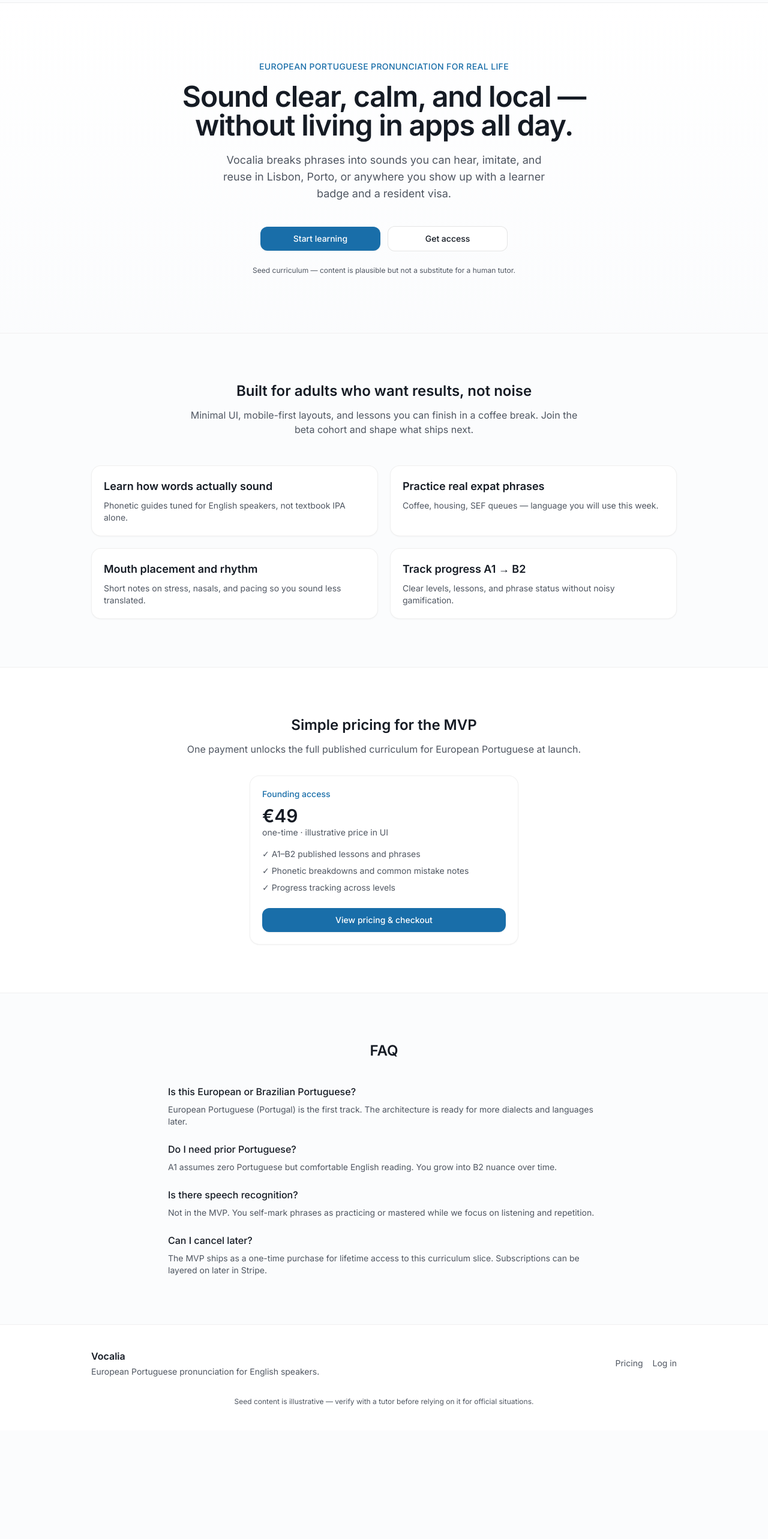
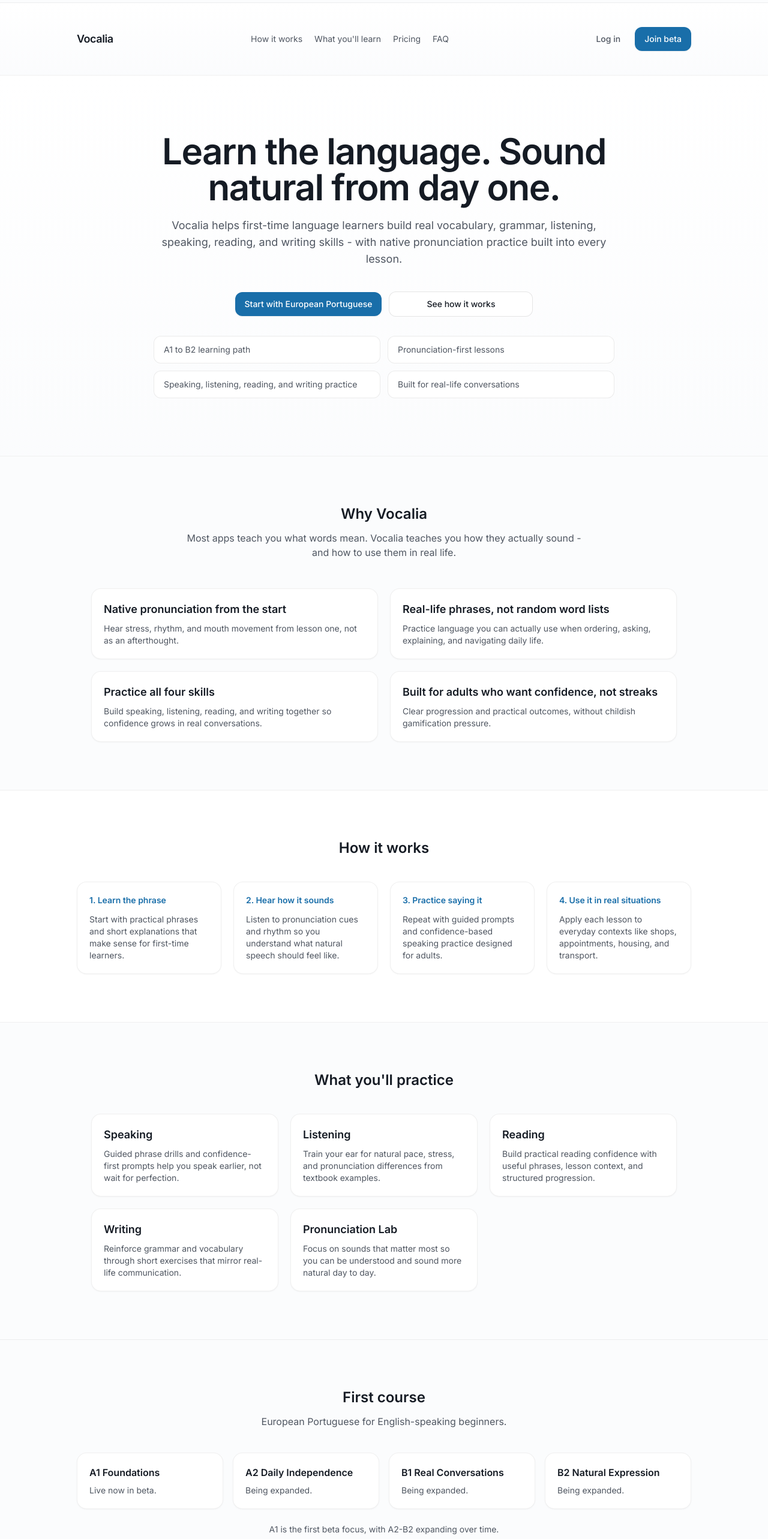
Before and after one commit to onehaleo/Vocalia, a Next.js app: page / in a window 1280 px wide. Shown: the part 60-2626 px from the top of the page at 60% size. Before the commit the page ends 2445 px from the top, so only its background shows below. Built offline with nearby package versions, Linux system fonts and the light colour scheme; no server answers.

Commit message:
Add marketing homepage for root domain

```diff
--- a/app/page.tsx
+++ b/app/page.tsx
@@ -1,116 +1,278 @@
 import { SiteFooter } from "@/components/marketing/site-footer";
 import { LinkButton } from "@/components/ui/button";
 import { Card } from "@/components/ui/card";
+import { betaUrl } from "@/lib/site";
 
-const benefits = [
+const whyCards = [
   {
-    title: "Learn how words actually sound",
-    body: "Phonetic guides tuned for English speakers, not textbook IPA alone.",
+    title: "Native pronunciation from the start",
+    body: "Hear stress, rhythm, and mouth movement from lesson one, not as an afterthought.",
   },
   {
-    title: "Practice real expat phrases",
-    body: "Coffee, housing, SEF queues — language you will use this week.",
+    title: "Real-life phrases, not random word lists",
+    body: "Practice language you can actually use when ordering, asking, explaining, and navigating daily life.",
   },
   {
-    title: "Mouth placement and rhythm",
-    body: "Short notes on stress, nasals, and pacing so you sound less translated.",
+    title: "Practice all four skills",
+    body: "Build speaking, listening, reading, and writing together so confidence grows in real conversations.",
   },
   {
-    title: "Track progress A1 → B2",
-    body: "Clear levels, lessons, and phrase status without noisy gamification.",
+    title: "Built for adults who want confidence, not streaks",
+    body: "Clear progression and practical outcomes, without childish gamification pressure.",
   },
+];
+
+const howSteps = [
+  {
+    step: "1. Learn the phrase",
+    body: "Start with practical phrases and short explanations that make sense for first-time learners.",
+  },
+  {
+    step: "2. Hear how it sounds",
+    body: "Listen to pronunciation cues and rhythm so you understand what natural speech should feel like.",
+  },
+  {
+    step: "3. Practice saying it",
+    body: "Repeat with guided prompts and confidence-based speaking practice designed for adults.",
+  },
+  {
+    step: "4. Use it in real situations",
+    body: "Apply each lesson to everyday contexts like shops, appointments, housing, and transport.",
+  },
+];
+
+const skills = [
+  {
+    title: "Speaking",
+    body: "Guided phrase drills and confidence-first prompts help you speak earlier, not wait for perfection.",
+  },
+  {
+    title: "Listening",
+    body: "Train your ear for natural pace, stress, and pronunciation differences from textbook examples.",
+  },
+  {
+    title: "Reading",
+    body: "Build practical reading confidence with useful phrases, lesson context, and structured progression.",
+  },
+  {
+    title: "Writing",
+    body: "Reinforce grammar and vocabulary through short exercises that mirror real-life communication.",
+  },
+  {
+    title: "Pronunciation Lab",
+    body: "Focus on sounds that matter most so you can be understood and sound more natural day to day.",
+  },
+];
+
+const scenarios = [
+  "Ordering coffee",
+  "Introducing yourself",
+  "Asking for directions",
+  "Handling appointments",
+  "Explaining a problem",
+  "Talking to a landlord",
+  "Visiting a pharmacy or vet",
+  "Navigating daily life abroad",
 ];
 
 const faqs = [
   {
-    q: "Is this European or Brazilian Portuguese?",
-    a: "European Portuguese (Portugal) is the first track. The architecture is ready for more dialects and languages later.",
+    q: "Is Vocalia only for travelers?",
+    a: "No. Vocalia is built for first-time language learners, travelers, and future expats who want practical language ability and natural pronunciation.",
   },
   {
-    q: "Do I need prior Portuguese?",
-    a: "A1 assumes zero Portuguese but comfortable English reading. You grow into B2 nuance over time.",
+    q: "What language is available first?",
+    a: "European Portuguese is the first course.",
   },
   {
-    q: "Is there speech recognition?",
-    a: "Not in the MVP. You self-mark phrases as practicing or mastered while we focus on listening and repetition.",
+    q: "Is this Brazilian Portuguese?",
+    a: "No. The first course focuses on European Portuguese.",
   },
   {
-    q: "Can I cancel later?",
-    a: "The MVP ships as a one-time purchase for lifetime access to this curriculum slice. Subscriptions can be layered on later in Stripe.",
+    q: "Is this a full language course or a phrasebook?",
+    a: "Vocalia is designed as a full beginner-first learning path with pronunciation integrated throughout, not just a phrasebook.",
+  },
+  {
+    q: "Does it use speech recognition?",
+    a: "The beta currently focuses on guided pronunciation, phrase practice, and self-rated speaking confidence. Recording and AI feedback can be added later.",
+  },
+  {
+    q: "What does beta mean?",
+    a: "The product is live and usable, but the course is still expanding. Beta members get early access and help shape what comes next.",
   },
 ];
 
 export default function HomePage() {
+  const betaPricing = betaUrl("/pricing");
+  const betaLogin = betaUrl("/login");
+
   return (
     <>
       <main>
+        <section className="border-b border-black/[0.06] bg-gradient-to-b from-white to-[var(--color-surface)] px-4 py-8 sm:px-6 sm:py-10">
+          <div className="mx-auto flex max-w-5xl flex-col gap-6">
+            <nav className="flex flex-wrap items-center justify-between gap-4">
+              <p className="text-lg font-semibold tracking-tight text-[var(--color-ink)]">Vocalia</p>
+              <div className="flex flex-wrap items-center gap-x-5 gap-y-2 text-sm text-[var(--color-ink-muted)]">
+                <a href="#how-it-works" className="hover:text-[var(--color-ink)]">
+                  How it works
+                </a>
+                <a href="#what-youll-learn" className="hover:text-[var(--color-ink)]">
+                  What you&apos;ll learn
+                </a>
+                <a href="#pricing" className="hover:text-[var(--color-ink)]">
+                  Pricing
+                </a>
+                <a href="#faq" className="hover:text-[var(--color-ink)]">
+                  FAQ
+                </a>
+              </div>
+              <div className="flex items-center gap-2">
+                <LinkButton href={betaLogin} variant="ghost" className="px-3 py-2">
+                  Log in
+                </LinkButton>
+                <LinkButton href={betaPricing} variant="primary" className="px-4 py-2">
+                  Join beta
+                </LinkButton>
+              </div>
+            </nav>
+          </div>
+        </section>
+
         <section className="border-b border-black/[0.06] bg-gradient-to-b from-white to-[var(--color-surface)] px-4 py-16 sm:px-6 sm:py-24">
-          <div className="mx-auto max-w-3xl text-center">
-            <p className="text-sm font-medium uppercase tracking-wide text-[var(--color-accent)]">
-              European Portuguese pronunciation for real life
-            </p>
-            <h1 className="mt-4 text-4xl font-semibold tracking-tight text-[var(--color-ink)] sm:text-5xl">
-              Sound clear, calm, and local — without living in apps all day.
+          <div className="mx-auto max-w-4xl text-center">
+            <h1 className="text-4xl font-semibold tracking-tight text-[var(--color-ink)] sm:text-6xl">
+              Learn the language. Sound natural from day one.
             </h1>
-            <p className="mx-auto mt-5 max-w-xl text-lg text-[var(--color-ink-muted)]">
-              Vocalia breaks phrases into sounds you can hear, imitate, and reuse in Lisbon, Porto, or anywhere you show up with a learner badge and a resident visa.
+            <p className="mx-auto mt-5 max-w-3xl text-lg text-[var(--color-ink-muted)]">
+              Vocalia helps first-time language learners build real vocabulary, grammar, listening, speaking,
+              reading, and writing skills - with native pronunciation practice built into every lesson.
             </p>
             <div className="mt-10 flex flex-col items-center justify-center gap-3 sm:flex-row">
-              <LinkButton href="/signup" variant="primary" className="w-full min-w-[200px] sm:w-auto">
-                Start learning
+              <LinkButton href={betaPricing} variant="primary" className="w-full min-w-[240px] sm:w-auto">
+                Start with European Portuguese
               </LinkButton>
-              <LinkButton href="/pricing" variant="secondary" className="w-full min-w-[200px] sm:w-auto">
-                Get access
+              <LinkButton href="#how-it-works" variant="secondary" className="w-full min-w-[240px] sm:w-auto">
+                See how it works
               </LinkButton>
             </div>
-            <p className="mt-6 text-xs text-[var(--color-ink-muted)]">
-              Seed curriculum — content is plausible but not a substitute for a human tutor.
+            <ul className="mx-auto mt-8 grid max-w-3xl gap-3 text-left text-sm text-[var(--color-ink-muted)] sm:grid-cols-2">
+              <li className="rounded-xl border border-black/[0.08] bg-white/90 px-4 py-3">A1 to B2 learning path</li>
+              <li className="rounded-xl border border-black/[0.08] bg-white/90 px-4 py-3">
+                Pronunciation-first lessons
+              </li>
+              <li className="rounded-xl border border-black/[0.08] bg-white/90 px-4 py-3">
+                Speaking, listening, reading, and writing practice
+              </li>
+              <li className="rounded-xl border border-black/[0.08] bg-white/90 px-4 py-3">
+                Built for real-life conversations
+              </li>
+            </ul>
+          </div>
+        </section>
+
+        <section className="mx-auto max-w-5xl px-4 py-16 sm:px-6 sm:py-20">
+          <h2 className="text-center text-2xl font-semibold text-[var(--color-ink)]">Why Vocalia</h2>
+          <p className="mx-auto mt-3 max-w-2xl text-center text-[var(--color-ink-muted)]">
+            Most apps teach you what words mean. Vocalia teaches you how they actually sound - and how to use
+            them in real life.
+          </p>
+          <div className="mt-12 grid gap-5 sm:grid-cols-2">
+            {whyCards.map((card) => (
+              <Card key={card.title}>
+                <h3 className="text-lg font-semibold text-[var(--color-ink)]">{card.title}</h3>
+                <p className="mt-2 text-sm text-[var(--color-ink-muted)]">{card.body}</p>
+              </Card>
+            ))}
+          </div>
+        </section>
+
+        <section id="how-it-works" className="border-y border-black/[0.06] bg-white px-4 py-16 sm:px-6 sm:py-20">
+          <div className="mx-auto max-w-5xl">
+            <h2 className="text-center text-2xl font-semibold text-[var(--color-ink)]">How it works</h2>
+            <div className="mt-10 grid gap-5 sm:grid-cols-2 lg:grid-cols-4">
+              {howSteps.map((item) => (
+                <Card key={item.step}>
+                  <p className="text-sm font-semibold text-[var(--color-accent)]">{item.step}</p>
+                  <p className="mt-3 text-sm text-[var(--color-ink-muted)]">{item.body}</p>
+                </Card>
+              ))}
+            </div>
+          </div>
+        </section>
+
+        <section id="what-youll-learn" className="mx-auto max-w-5xl px-4 py-16 sm:px-6 sm:py-20">
+          <h2 className="text-center text-2xl font-semibold text-[var(--color-ink)]">What you&apos;ll practice</h2>
+          <div className="mt-10 grid gap-5 sm:grid-cols-2 lg:grid-cols-3">
+            {skills.map((skill) => (
+              <Card key={skill.title}>
+                <h3 className="text-lg font-semibold text-[var(--color-ink)]">{skill.title}</h3>
+                <p className="mt-2 text-sm text-[var(--color-ink-muted)]">{skill.body}</p>
+              </Card>
+            ))}
+          </div>
+        </section>
+
+        <section className="border-y border-black/[0.06] bg-[var(--color-surface)] px-4 py-16 sm:px-6 sm:py-20">
+          <div className="mx-auto max-w-5xl">
+            <h2 className="text-center text-2xl font-semibold text-[var(--color-ink)]">First course</h2>
+            <p className="mx-auto mt-3 max-w-3xl text-center text-[var(--color-ink-muted)]">
+              European Portuguese for English-speaking beginners.
+            </p>
+            <div className="mt-10 grid gap-4 sm:grid-cols-2 lg:grid-cols-4">
+              <Card>
+                <h3 className="text-base font-semibold text-[var(--color-ink)]">A1 Foundations</h3>
+                <p className="mt-2 text-sm text-[var(--color-ink-muted)]">Live now in beta.</p>
+              </Card>
+              <Card>
+                <h3 className="text-base font-semibold text-[var(--color-ink)]">A2 Daily Independence</h3>
+                <p className="mt-2 text-sm text-[var(--color-ink-muted)]">Being expanded.</p>
+              </Card>
+              <Card>
+                <h3 className="text-base font-semibold text-[var(--color-ink)]">B1 Real Conversations</h3>
+                <p className="mt-2 text-sm text-[var(--color-ink-muted)]">Being expanded.</p>
+              </Card>
+              <Card>
+                <h3 className="text-base font-semibold text-[var(--color-ink)]">B2 Natural Expression</h3>
+                <p className="mt-2 text-sm text-[var(--color-ink-muted)]">Being expanded.</p>
+              </Card>
+            </div>
+            <p className="mt-6 text-center text-sm text-[var(--color-ink-muted)]">
+              A1 is the first beta focus, with A2-B2 expanding over time.
             </p>
           </div>
         </section>
 
         <section className="mx-auto max-w-5xl px-4 py-16 sm:px-6 sm:py-20">
-          <h2 className="text-center text-2xl font-semibold text-[var(--color-ink)]">
-            Built for adults who want results, not noise
-          </h2>
-          <p className="mx-auto mt-3 max-w-2xl text-center text-[var(--color-ink-muted)]">
-            Minimal UI, mobile-first layouts, and lessons you can finish in a coffee break. Join the beta cohort and shape what ships next.
-          </p>
-          <div className="mt-12 grid gap-5 sm:grid-cols-2">
-            {benefits.map((b) => (
-              <Card key={b.title}>
-                <h3 className="text-lg font-semibold text-[var(--color-ink)]">{b.title}</h3>
-                <p className="mt-2 text-sm text-[var(--color-ink-muted)]">{b.body}</p>
-              </Card>
+          <h2 className="text-center text-2xl font-semibold text-[var(--color-ink)]">Built for real life</h2>
+          <div className="mt-10 grid gap-3 sm:grid-cols-2 lg:grid-cols-4">
+            {scenarios.map((scenario) => (
+              <div
+                key={scenario}
+                className="rounded-xl border border-black/[0.08] bg-white px-4 py-3 text-sm text-[var(--color-ink-muted)]"
+              >
+                {scenario}
+              </div>
             ))}
           </div>
         </section>
 
-        <section className="border-y border-black/[0.06] bg-white px-4 py-16 sm:px-6 sm:py-20">
+        <section id="pricing" className="border-y border-black/[0.06] bg-white px-4 py-16 sm:px-6 sm:py-20">
           <div className="mx-auto max-w-3xl text-center">
-            <h2 className="text-2xl font-semibold text-[var(--color-ink)]">Simple pricing for the MVP</h2>
+            <h2 className="text-2xl font-semibold text-[var(--color-ink)]">Beta access</h2>
             <p className="mt-3 text-[var(--color-ink-muted)]">
-              One payment unlocks the full published curriculum for European Portuguese at launch.
+              Vocalia is in early beta. Join now for access while the European Portuguese course is being expanded.
             </p>
-            <div className="mt-8">
-              <Card className="mx-auto max-w-md text-left">
-                <p className="text-sm font-medium text-[var(--color-accent)]">Founding access</p>
-                <p className="mt-2 text-3xl font-semibold text-[var(--color-ink)]">€49</p>
-                <p className="text-sm text-[var(--color-ink-muted)]">one-time · illustrative price in UI</p>
-                <ul className="mt-4 space-y-2 text-sm text-[var(--color-ink-muted)]">
-                  <li>✓ A1–B2 published lessons and phrases</li>
-                  <li>✓ Phonetic breakdowns and common mistake notes</li>
-                  <li>✓ Progress tracking across levels</li>
-                </ul>
-                <LinkButton href="/pricing" variant="primary" className="mt-6 w-full">
-                  View pricing & checkout
-                </LinkButton>
-              </Card>
-            </div>
+            <p className="mt-3 text-sm text-[var(--color-ink-muted)]">
+              A1 is live now. A2-B2 are being expanded. Early beta members help shape what ships next.
+            </p>
+            <LinkButton href={betaPricing} variant="primary" className="mt-8">
+              Get beta access
+            </LinkButton>
           </div>
         </section>
 
-        <section className="mx-auto max-w-3xl px-4 py-16 sm:px-6 sm:py-20">
+        <section id="faq" className="mx-auto max-w-3xl px-4 py-16 sm:px-6 sm:py-20">
           <h2 className="text-center text-2xl font-semibold text-[var(--color-ink)]">FAQ</h2>
           <dl className="mt-10 space-y-6">
             {faqs.map((f) => (
@@ -121,15 +283,27 @@
             ))}
           </dl>
         </section>
+
+        <section className="bg-gradient-to-b from-[var(--color-surface)] to-white px-4 py-16 sm:px-6 sm:py-20">
+          <div className="mx-auto max-w-3xl text-center">
+            <h2 className="text-3xl font-semibold text-[var(--color-ink)]">Ready to sound more natural?</h2>
+            <p className="mt-3 text-[var(--color-ink-muted)]">
+              Join the Vocalia beta and start building practical confidence from day one.
+            </p>
+            <LinkButton href={betaPricing} variant="primary" className="mt-8">
+              Join the Vocalia beta
+            </LinkButton>
+          </div>
+        </section>
       </main>
 
       <div className="fixed bottom-0 left-0 right-0 z-20 border-t border-black/[0.06] bg-[var(--color-surface)]/95 p-3 backdrop-blur-md md:hidden">
         <div className="mx-auto flex max-w-lg gap-2">
-          <LinkButton href="/signup" variant="primary" className="flex-1">
-            Start learning
+          <LinkButton href={betaPricing} variant="primary" className="flex-1">
+            Join beta
           </LinkButton>
-          <LinkButton href="/pricing" variant="secondary" className="flex-1">
-            Get access
+          <LinkButton href={betaLogin} variant="secondary" className="flex-1">
+            Log in
           </LinkButton>
         </div>
       </div>
--- a/components/marketing/site-footer.tsx
+++ b/components/marketing/site-footer.tsx
@@ -1,26 +1,37 @@
 import Link from "next/link";
+import { betaUrl } from "@/lib/site";
 
 export function SiteFooter() {
+  const betaRoot = betaUrl("/");
+  const betaPricing = betaUrl("/pricing");
+  const betaLogin = betaUrl("/login");
+
   return (
     <footer className="border-t border-black/[0.06] bg-white py-10">
       <div className="mx-auto flex max-w-5xl flex-col gap-6 px-4 sm:flex-row sm:items-center sm:justify-between sm:px-6">
         <div>
           <p className="font-semibold text-[var(--color-ink)]">Vocalia</p>
           <p className="mt-1 text-sm text-[var(--color-ink-muted)]">
-            European Portuguese pronunciation for English speakers.
+            Learn the language. Sound natural from day one.
           </p>
         </div>
         <div className="flex flex-wrap gap-4 text-sm text-[var(--color-ink-muted)]">
-          <Link href="/pricing" className="hover:text-[var(--color-ink)]">
+          <Link href={betaRoot} className="hover:text-[var(--color-ink)]">
+            Beta app
+          </Link>
+          <Link href={betaLogin} className="hover:text-[var(--color-ink)]">
+            Log in
+          </Link>
+          <Link href={betaPricing} className="hover:text-[var(--color-ink)]">
             Pricing
           </Link>
-          <Link href="/login" className="hover:text-[var(--color-ink)]">
-            Log in
+          <Link href="mailto:hello@speakvocalia.com" className="hover:text-[var(--color-ink)]">
+            Contact
           </Link>
         </div>
       </div>
       <p className="mx-auto mt-8 max-w-5xl px-4 text-center text-xs text-[var(--color-ink-muted)] sm:px-6">
-        Seed content is illustrative — verify with a tutor before relying on it for official situations.
+        Vocalia is an independent language-learning product and is not an official CEFR certification provider.
       </p>
     </footer>
   );
--- a/components/marketing/site-header.tsx
+++ b/components/marketing/site-header.tsx
@@ -1,5 +1,6 @@
 import Link from "next/link";
 import { LinkButton } from "@/components/ui/button";
+import { betaUrl } from "@/lib/site";
 
 const learnNav = [
   { href: "/learn", label: "Learn" },
@@ -10,6 +11,10 @@
 ];
 
 export function SiteHeader({ signedIn }: { signedIn: boolean }) {
+  const betaPricing = betaUrl("/pricing");
+  const betaLogin = betaUrl("/login");
+  const betaSignup = betaUrl("/signup");
+
   return (
     <header className="sticky top-0 z-40 border-b border-black/[0.06] bg-[var(--color-surface)]/90 backdrop-blur-md">
       <div className="mx-auto flex max-w-5xl flex-col gap-3 px-4 py-3 sm:flex-row sm:items-center sm:justify-between sm:gap-4 sm:px-6">
@@ -47,7 +52,7 @@
           ) : null}
           <nav className="flex items-center gap-2 text-sm sm:gap-4">
             <Link
-              href="/pricing"
+              href={signedIn ? "/pricing" : betaPricing}
               className="text-[var(--color-ink-muted)] hover:text-[var(--color-ink)]"
             >
               Pricing
@@ -72,12 +77,12 @@
             ) : (
               <>
                 <Link
-                  href="/login"
+                  href={betaLogin}
                   className="text-[var(--color-ink-muted)] hover:text-[var(--color-ink)]"
                 >
                   Log in
                 </Link>
-                <LinkButton href="/signup" variant="primary" className="px-3 py-2 sm:px-4">
+                <LinkButton href={betaSignup} variant="primary" className="px-3 py-2 sm:px-4">
                   Sign up
                 </LinkButton>
               </>
--- a/lib/site.ts
+++ b/lib/site.ts
@@ -3,6 +3,7 @@
  * Production app URL is **beta.speakvocalia.com**; always prefer env in real deployments.
  */
 export const DEFAULT_PUBLIC_ORIGIN = "https://beta.speakvocalia.com";
+export const DEFAULT_BETA_APP_ORIGIN = "https://beta.speakvocalia.com";
 
 /** Public site origin, no trailing slash. Always set `NEXT_PUBLIC_APP_URL` per environment. */
 export function getCanonicalSiteUrl(): string {
@@ -10,3 +11,17 @@
   if (raw) return raw.replace(/\/$/, "");
   return DEFAULT_PUBLIC_ORIGIN;
 }
+
+/** External beta app origin used by marketing CTAs. */
+export function getBetaAppUrl(): string {
+  const raw = process.env.NEXT_PUBLIC_BETA_APP_URL?.trim();
+  if (raw) return raw.replace(/\/$/, "");
+  return DEFAULT_BETA_APP_ORIGIN;
+}
+
+/** Builds a full beta-app URL for paths like `/login`, `/pricing`, `/dashboard`. */
+export function betaUrl(path: string): string {
+  const base = getBetaAppUrl();
+  const nextPath = path.startsWith("/") ? path : `/${path}`;
+  return `${base}${nextPath}`;
+}
```
Also changed, not shown: 2 other files (tests, documents, lock files or other folders).
